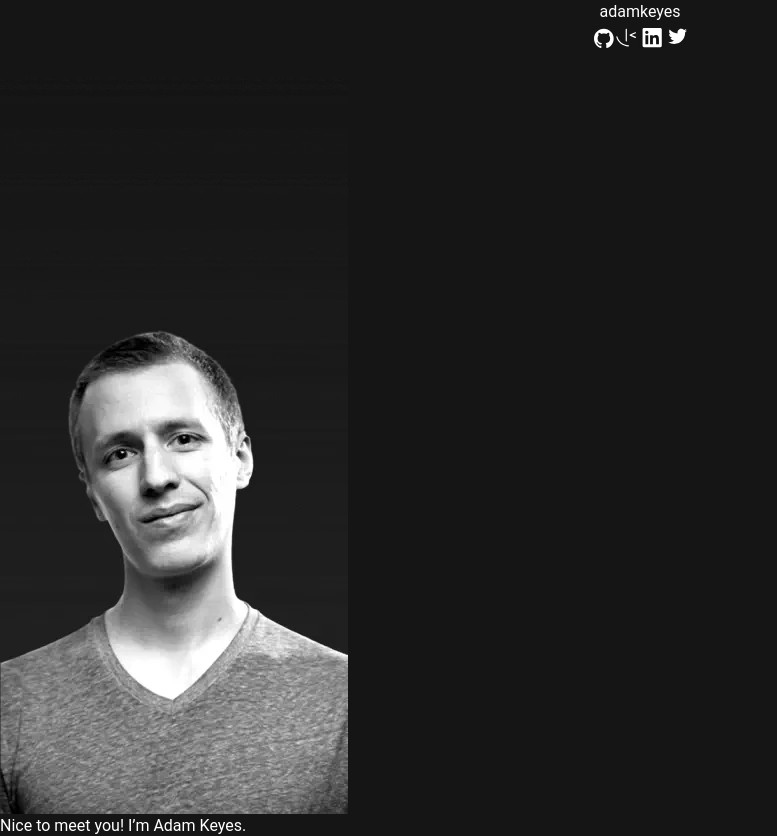
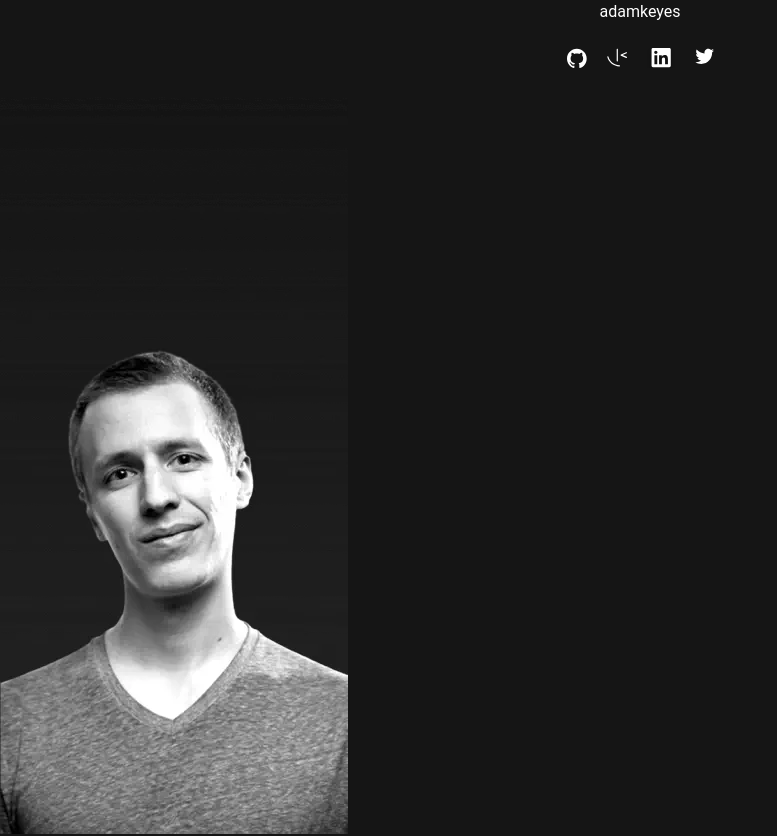
Before and after one commit to royeradames/angular-single-page-developer-portfolio, an Angular app: page / in a window 1280 px wide. Shown: the top 836 px of the page, without its empty margins (0-777 px from the left). Built offline with nearby package versions, Linux system fonts and the light colour scheme.

Commit message:
space between icons and name

```diff
--- a/src/app/main/social-links/social-links.component.html
+++ b/src/app/main/social-links/social-links.component.html
@@ -1,6 +1,6 @@
 <section class="flex flex-col gap-1 text-center justify-center">
   <h1>adamkeyes</h1>
-  <section class="flex gap-0.5 justify-center">
+  <section class="flex gap-5 justify-center mt-5">
     <a *ngFor="let item of icons" [href]="item.href" rel="noopener noreferrer" target="_blank">
       <img [alt]="item.alt" [src]="item.src">
     </a>
```
